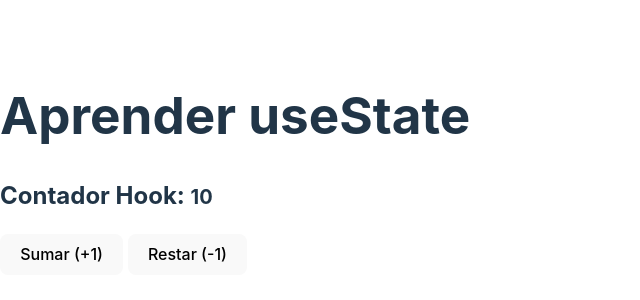
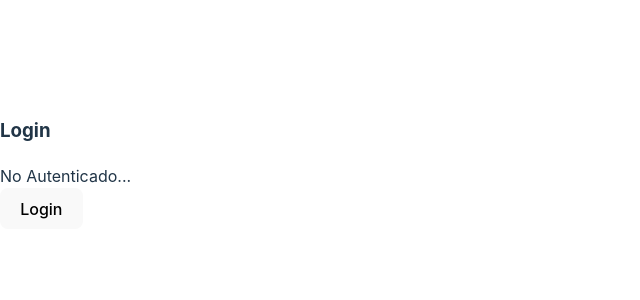
Before and after one commit to KennRobot/mi_proyecto_vite, a React (Vite) app: page / in a window 1280 px wide. Shown: the part 236-536 px from the top of the page, without its empty margins (0-640 px from the left). Built offline with nearby package versions, Linux system fonts and the light colour scheme.

Commit message:
nota 4.5

```diff
--- /dev/null
+++ b/src/components/Login.jsx
@@ -0,0 +1,99 @@
+/* Nota 4.5 */
+import { useReducer } from "react";
+import { useEffect } from "react";
+export const Login = () => {
+    //const [{validando, token}, dispatch] = useReducer(authReducer, initialState)
+
+    const initialState = {
+        validando: true,
+        token: null,
+        nombre: ''
+    };
+
+    const authReducer = (state, action) => {
+        switch (action.type) {
+            case 'login':
+                return {
+                    ...state,
+                    token: 'ABC123',
+                    nombre: action.payload.nombre,
+                    validando: false
+                };
+            case 'logout':
+                return {
+                    ...state,
+                    token: null,
+                    nombre: '',
+                    validando: false
+                };
+            default:
+                return state;
+        }
+    };
+
+    const [state, dispatch] = useReducer(authReducer, initialState)
+    useEffect(() => {
+        setTimeout(() => {
+          dispatch({type:'logout'})
+        }, 2500);
+    }, []);
+    //FIC: si se agregara una dependencia
+    if (state.validando) {
+        return (
+        <>
+            <h3>Login</h3>
+                <div className="ficAlertInfo_Div">
+                    Validando Información...
+                </div>
+        </>
+        )
+    }
+    const login = () => {
+        dispatch({
+            type: 'login',
+            payload: {
+                username: 'Kenn',
+                nombre: 'Kennby'
+            }
+        })
+    }
+    return (
+        <>
+            <h3>Login</h3>
+            {
+            (  state.token  )
+                ?
+                (
+                    <div className="ficAlertSuccess_Div">
+                        Autenticado como: { state.nombre }
+                    </div>
+                )
+                :
+                (
+                    <div className="ficAlertDanger_Div">
+                        No Autenticado...
+                    </div>
+                )
+            }
+            {
+                ( state.token )
+                ? (
+                    <button
+                        className="ficLogout_Button"
+                        onClick={ login }
+                    >
+                        Logout
+                    </button>
+                )
+                : (
+                    <button
+                        className="ficLogin_Button"
+                        onClick={ login }
+                        >
+                        Login
+                    </button>
+                )
+            }
+        </>
+    )
+}
--- a/src/main.jsx
+++ b/src/main.jsx
@@ -15,6 +15,7 @@ import MyDataTypes from './methods/MyDataTypes.jsx'
 import MyObjects from './methods/MyObjects.jsx'
 import { Contador } from './components/Contador.jsx'
 import { ContadorHook } from './components/ContadorHook.jsx'
+import { Login } from './components/Login.jsx'
 
 
 createRoot(document.getElementById('root')).render(
@@ -31,6 +32,7 @@ createRoot(document.getElementById('root')).render(
     {/* <MyDataTypes></MyDataTypes> */}
     {/* <MyObjects></MyObjects> */}
     {/* <Contador></Contador> */}
-    <ContadorHook></ContadorHook>
+    {/* <ContadorHook></ContadorHook> */}
+    <Login></Login>
   </StrictMode>,
 )
```
